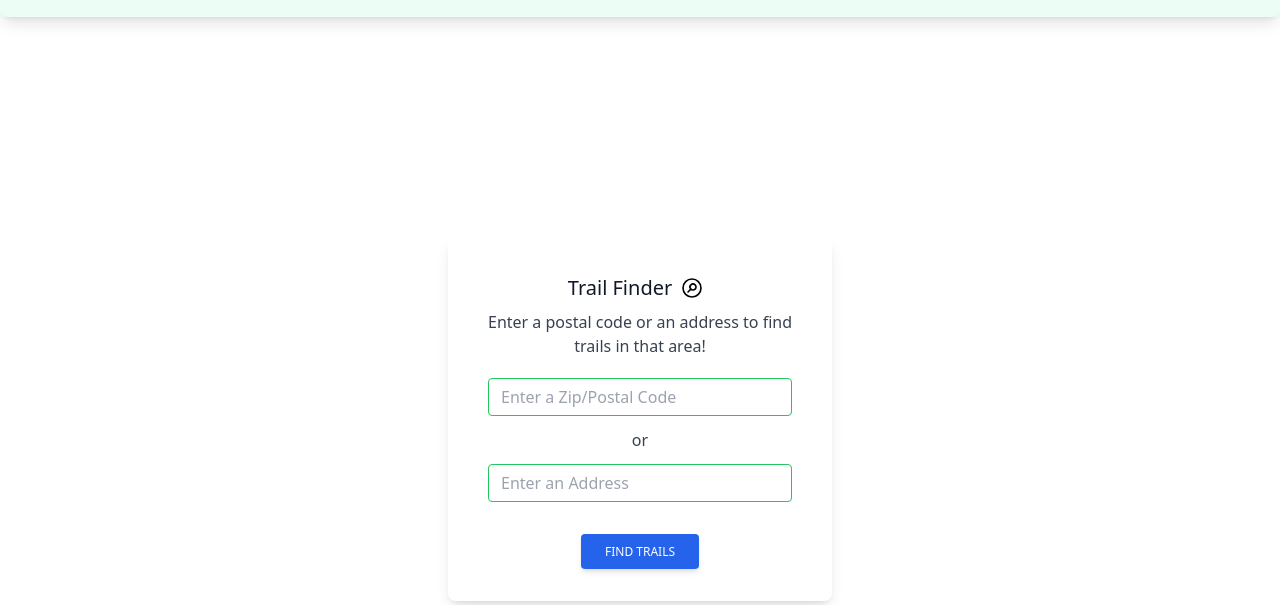
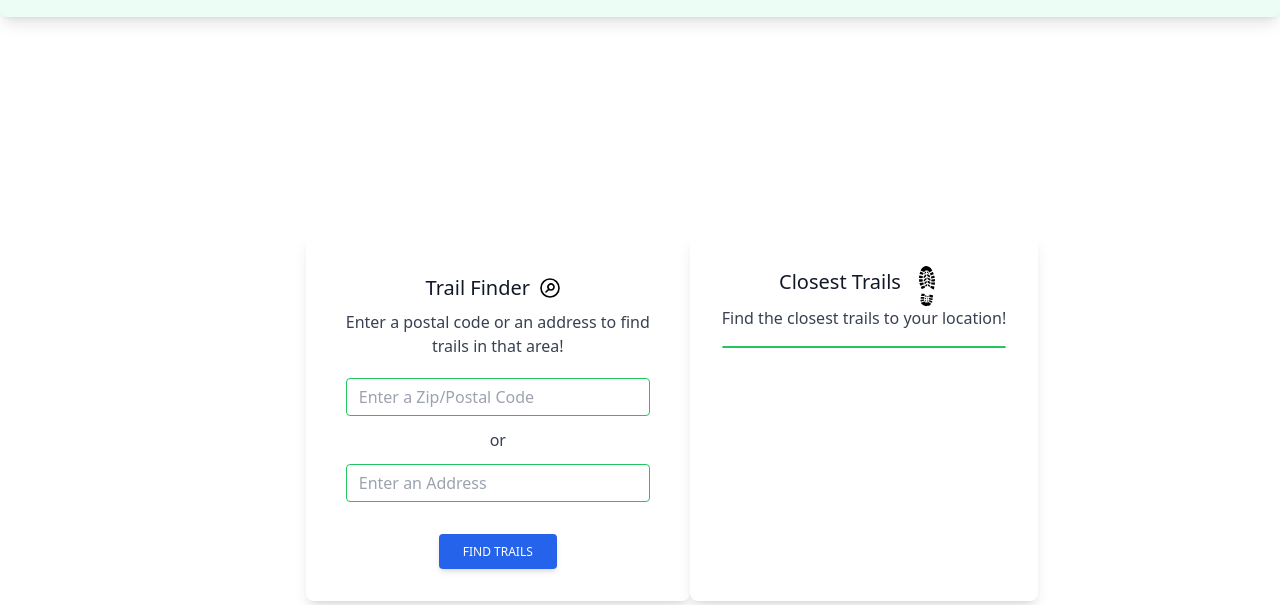
Before and after one commit to project1team7/Trekking-App, a plain HTML site: page index.html in a window 1280 px wide. Shown: the part 195-800 px from the top of the page. Drawn offline with nearby package versions, Linux system fonts and the light colour scheme; some packages are replaced by stand-ins of ours; files that its build step writes are made by us from their sources; no server answers.

Commit message:
add Closest Trails section

```diff
--- a/index.html
+++ b/index.html
@@ -122,10 +122,20 @@
                     </div>
 
                 </div>
-                <ul id="trail-list" class="flex justify-center items-center">
+                <!-- Closest trails card -->
+                <div id="closest-trail-card" class="block rounded-lg shadow-lg bg-white text-center flex-1">
                     <div class="p-8">
+                        <div class='flex justify-center items-center'>
+                            <h2 class="text-gray-900 text-xl font-medium mb-2">Closest Trails</h2>
+                            <img src="./assets/images/Trekking-Shoes.svg" class="mr-3 h-10 ml-4">
                         </div>
-                </ul>
+                        <p class="text-gray-700 text-base mb-4">
+                            Find the closest trails to your location!
+                        </p>
+                        <ul id="trail-list" class="flex flex-wrap text-sm font-medium text-gray-900 bg-white border border-green-500 rounded-lg dark:bg-emerald-50 dark:border-green-500 dark:text-gray-600">
+                        </ul>
+                    </div>
+                </div>
 
             </div>
         </div>
```
